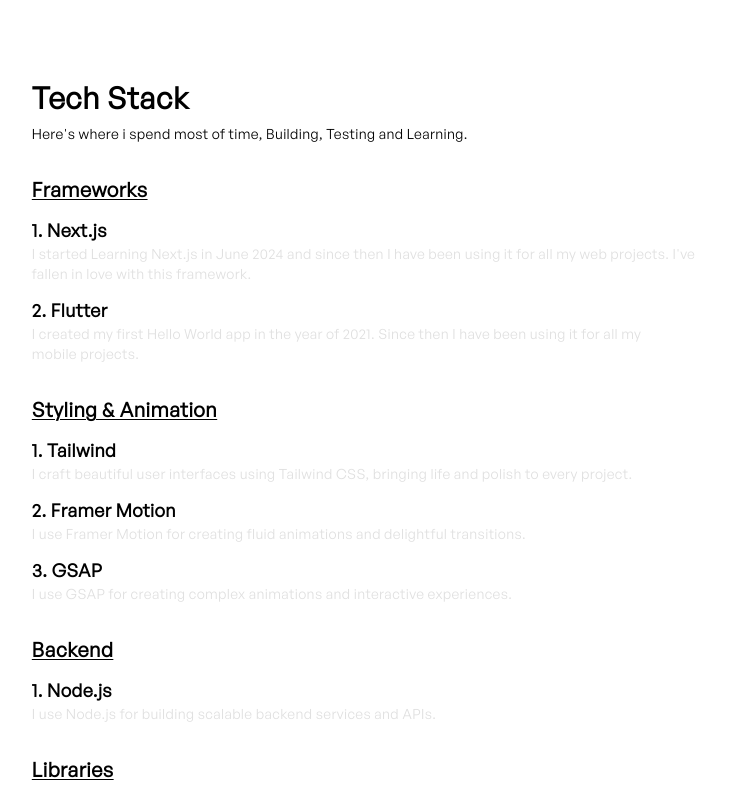
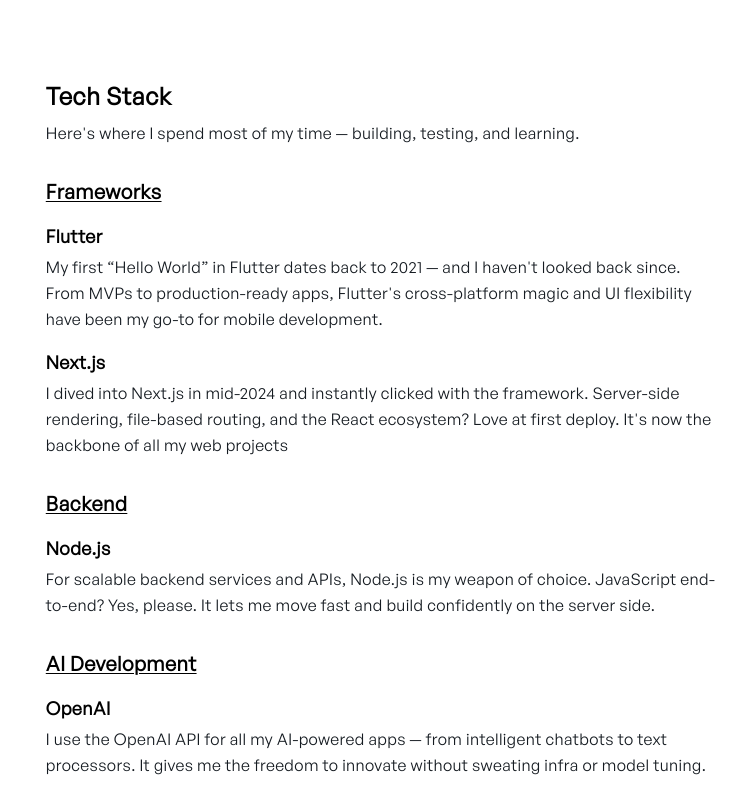
Before and after one commit to heygourab/personal_portfolio_nextjs, a Next.js app: page /techstack in a window 1280 px wide. Shown: the top 799 px of the page, without its empty margins (259-1001 px from the left). Built offline with nearby package versions, Linux system fonts and the light colour scheme.

Commit message:
Refactor layout and homepage components for improved UI; update metadata descriptions and adjust tech stack content for clarity and consistency.

```diff
--- a/app/layout.tsx
+++ b/app/layout.tsx
@@ -1,7 +1,7 @@
+import "./globals.css";
+import localFont from "next/font/local";
 import type { Metadata } from "next";
 import { Analytics } from "@vercel/analytics/next";
-import localFont from "next/font/local";
-import "./globals.css";
 import { ArrowUpRightIcon } from "@heroicons/react/24/outline";
 
 const generalSan = localFont({
@@ -11,7 +11,7 @@
 export const metadata: Metadata = {
   title: "Gourab S. | Full-Stack Developer Portfolio",
   description:
-    "Gourab S. - Full-Stack Developer specializing in Next.js, Flutter, and AI solutions. Explore my projects in web development, mobile apps, and RAG systems.",
+    "Gourab S. - Full-Stack Developer specializing in Flutter, Next.js, and AI solutions. Explore my projects in web development, mobile apps, and RAG systems.",
   keywords: [
     "Gourab S.",
     "Gourab Sarkar",
@@ -96,7 +96,7 @@
     <html lang="en">
       <body className={`${generalSan.className} antialiased`}>
         <div className="flex min-h-screen flex-col justify-between p-8 pt-0 md:pt-8">
-          <main className="mx-auto flex w-full max-w-[75ch] flex-col">
+          <main className="mx-auto flex w-full max-w-[72ch] flex-col">
             {children}
           </main>
           <Footer />
--- a/app/page.tsx
+++ b/app/page.tsx
@@ -3,20 +3,18 @@
 import Image from "next/image";
 import profilePicture from "../public/me.png";
 
-const NavItem = ({
-  href,
-  label,
-  external = false,
-}: {
+interface NavItemProps {
   href: string;
   label: string;
   external?: boolean;
-}) => {
-  const content = (
-    <span className="group flex items-center">
-      {label}
-      <ArrowUpRightIcon className="ml-2 size-4 transition-transform group-hover:translate-x-1" />
-    </span>
+}
+
+const NavItem = ({ href, label, external = false }: NavItemProps) => {
+  const classes =
+    "group inline-flex items-center underline underline-offset-2 decoration-1 font-semibold";
+
+  const icon = (
+    <ArrowUpRightIcon className="ml-1 size-4 transition-transform group-hover:translate-x-1" />
   );
 
   return (
@@ -24,15 +22,15 @@
       {external ? (
         <a
           href={href}
-          className="inline-flex"
           target="_blank"
           rel="noopener noreferrer"
+          className={classes}
         >
-          {content}
+          {label} {icon}
         </a>
       ) : (
-        <Link href={href} className="inline-flex">
-          {content}
+        <Link href={href} className={classes}>
+          {label} {icon}
         </Link>
       )}
     </li>
@@ -42,18 +40,17 @@
 export default function Home() {
   return (
     <>
-      <div className="mt-8 flex flex-col md:mt-12 md:text-3xl">
+      <div className="mt-8 flex flex-col items-start md:mt-12">
         <Image
           src={profilePicture}
-          alt={"Profile Picture of Gourab S."}
-          width={128}
-          height={128}
-          fetchPriority="high"
-          className="size-12 rounded-full border object-cover md:size-16"
+          alt="Profile picture of Gourab S."
+          width={80}
+          height={80}
+          priority
+          className="size-16 rounded-full border object-cover md:size-20"
         />
-
-        <h1 className="mt-4 text-2xl font-semibold tracking-wide text-balance">
-          Gourab S. – I Design, I Develop, I Deliver.
+        <h1 className="mt-4 text-2xl font-bold tracking-wide text-balance md:text-3xl">
+          Gourab S. — I Design, I Develop, I Deliver.
         </h1>
       </div>
       <p className="mt-4 text-sm text-pretty text-[#151b21] md:text-base">
@@ -63,12 +60,11 @@
         for web and mobile apps, making sure things look good and feel easy to
         use.
       </p>
-
-      <ul className="mt-8 space-y-2 text-base font-semibold underline decoration-1 underline-offset-2">
+      <ul className="mt-8 space-y-2">
         <NavItem href="/techstack" label="Tech Stack" />
         <NavItem href="/project" label="Projects" />
         <NavItem href="/blog" label="Blog" />
-        <NavItem href="https://github.com/heygourab" label="Github" external />
+        <NavItem href="https://github.com/heygourab" label="GitHub" external />
       </ul>
     </>
   );
--- a/app/techstack/data.ts
+++ b/app/techstack/data.ts
@@ -1,10 +1,8 @@
 export enum TechCategory {
   FRAMEWORKS = "Frameworks",
-  STYLING = "Styling & Animation",
   DATABASE = "Database & ORM",
-  AI = "AI",
+  AI = "AI Development",
   BACKEND = "Backend",
-  LIBRARIES = "Libraries",
 }
 
 export interface TechItem {
@@ -22,34 +20,15 @@
     category: TechCategory.FRAMEWORKS,
     items: [
       {
+        title: "Flutter",
+        description:
+          "My first “Hello World” in Flutter dates back to 2021 — and I haven't looked back since. From MVPs to production-ready apps, Flutter's cross-platform magic and UI flexibility have been my go-to for mobile development.",
+      },
+
+      {
         title: "Next.js",
         description:
-          "I started Learning Next.js in June 2024 and since then I have been using it for all my web projects. I've fallen in love with this framework.",
-      },
-      {
-        title: "Flutter",
-        description:
-          "I created my first Hello World app in the year of 2021. Since then I have been using it for all my mobile projects.",
-      },
-    ],
-  },
-  {
-    category: TechCategory.STYLING,
-    items: [
-      {
-        title: "Tailwind",
-        description:
-          "I craft beautiful user interfaces using Tailwind CSS, bringing life and polish to every project.",
-      },
-      {
-        title: "Framer Motion",
-        description:
-          "I use Framer Motion for creating fluid animations and delightful transitions.",
-      },
-      {
-        title: "GSAP",
-        description:
-          "I use GSAP for creating complex animations and interactive experiences.",
+          "I dived into Next.js in mid-2024 and instantly clicked with the framework. Server-side rendering, file-based routing, and the React ecosystem? Love at first deploy. It's now the backbone of all my web projects",
       },
     ],
   },
@@ -59,33 +38,22 @@
       {
         title: "Node.js",
         description:
-          "I use Node.js for building scalable backend services and APIs.",
+          "For scalable backend services and APIs, Node.js is my weapon of choice. JavaScript end-to-end? Yes, please. It lets me move fast and build confidently on the server side.",
       },
     ],
   },
-  {
-    category: TechCategory.LIBRARIES,
-    items: [
-      {
-        title: "ZOD",
-        description:
-          "While TypeScript provides strong type checking, runtime data validation can still be tricky. That's why I use Zod - it makes data validation simple, type-safe, and reliable across my projects.",
-      },
-    ],
-  },
+
   {
     category: TechCategory.AI,
     items: [
       {
         title: "OpenAI",
-        description: `I use OpenAi Api for all my Ai projects. It provides me with the
-        flexibility to create Ai models without worrying about the
-        infrastructure and scalability.`,
+        description: `I use the OpenAI API for all my AI-powered apps — from intelligent chatbots to text processors. It gives me the freedom to innovate without sweating infra or model tuning.`,
       },
       {
         title: "PyTorch",
         description:
-          "I'm currently learning PyTorch for creating custom Ai models.",
+          "When I want to get my hands dirty with neural networks, PyTorch is my lab. It’s where I build, train, and experiment with deep learning architectures.",
       },
     ],
   },
--- a/app/techstack/page.tsx
+++ b/app/techstack/page.tsx
@@ -1,56 +1,52 @@
 import { techStackData, TechItem as TechItemType } from "./data";
 
-const TechItem = ({
-  index,
-  title,
-  description,
-}: {
-  index: number;
+interface TechItemProps {
   title: string;
   description: string;
-}) => (
-  <div className="mt-3">
-    <h3 className="text-lg font-semibold tracking-wide">
-      {index}. {title}
-    </h3>
-    <p className="text-sm font-medium tracking-wide text-pretty text-[#e0e0e0]">
+}
+
+const TechItem = ({ title, description }: TechItemProps) => (
+  <article className="mt-4">
+    <h3 className="text-lg font-semibold tracking-wide">{title}</h3>
+    <p className="mt-1 text-sm leading-relaxed font-medium tracking-wide text-[#151b21] md:text-base">
       {description}
     </p>
-  </div>
+  </article>
 );
 
-const TechSection = ({
-  category,
-  items,
-}: {
+interface TechSectionProps {
   category: string;
   items: TechItemType[];
-}) => (
+}
+
+const TechSection = ({ category, items }: TechSectionProps) => (
   <section className="mt-8">
     <h2 className="text-xl font-semibold tracking-wide underline decoration-1 underline-offset-2">
       {category}
     </h2>
-    {items.map((item, index) => (
+    <div className="space-y-3">
+      {items.map((item) => (
         <TechItem
           key={item.title}
-        index={index + 1}
           title={item.title}
           description={item.description}
         />
       ))}
+    </div>
   </section>
 );
 
 export default function Page() {
   return (
-    <div className="space-y-4">
-      <header>
-        <h1 className="mt-12 text-3xl font-bold tracking-wide">Tech Stack</h1>
-        <p className="mt-2 text-sm tracking-wide text-pretty">
-          Here&apos;s where i spend most of time, Building, Testing and
-          Learning.
+    <div className="space-y-6">
+      <header className="mt-12">
+        <h1 className="text-2xl font-bold tracking-wide">Tech Stack</h1>
+        <p className="mt-2 max-w-prose text-sm leading-relaxed tracking-wide text-[#151b21] md:text-base">
+          Here&apos;s where I spend most of my time — building, testing, and
+          learning.
         </p>
       </header>
+
       {techStackData.map((section) => (
         <TechSection
           key={section.category}
```
Lines whose indentation alone changed are shown as unchanged.
